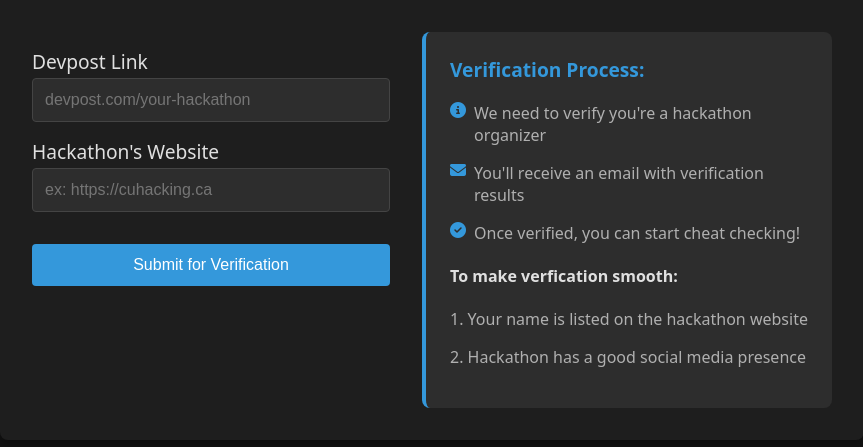
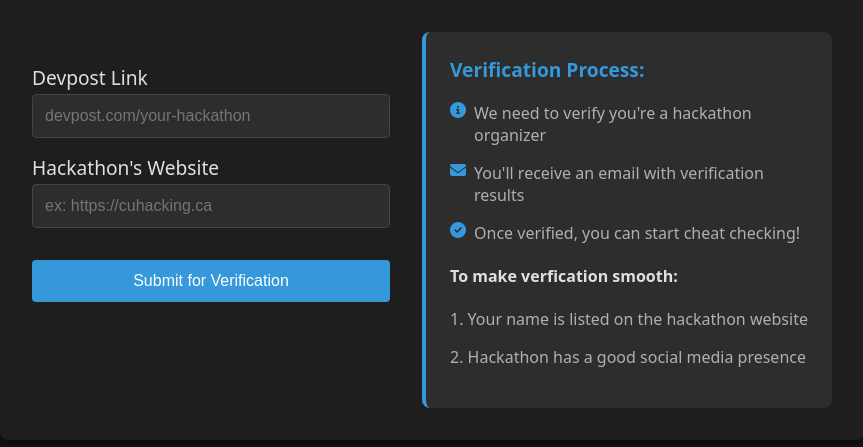
Before and after one commit to isharghura/HackVerify, a Flask app: template templates/dashboard.html in a window 1280 px wide. Shown: the part 215-662 px from the top of the page, without its empty margins (208-1071 px from the left). Run offline with Flask 3, Linux system fonts and the light colour scheme; the template is opened without the code that fills it, so the values that code supplies are empty.

Commit message:
style: moved form down a tad

```diff
--- a/static/styles.css
+++ b/static/styles.css
@@ -41,7 +41,7 @@ header p {
 form {
     display: flex;
     flex-direction: column;
-    margin-top: -1rem;
+    margin-top: 0rem;
 }
 
 .form-group {
```
